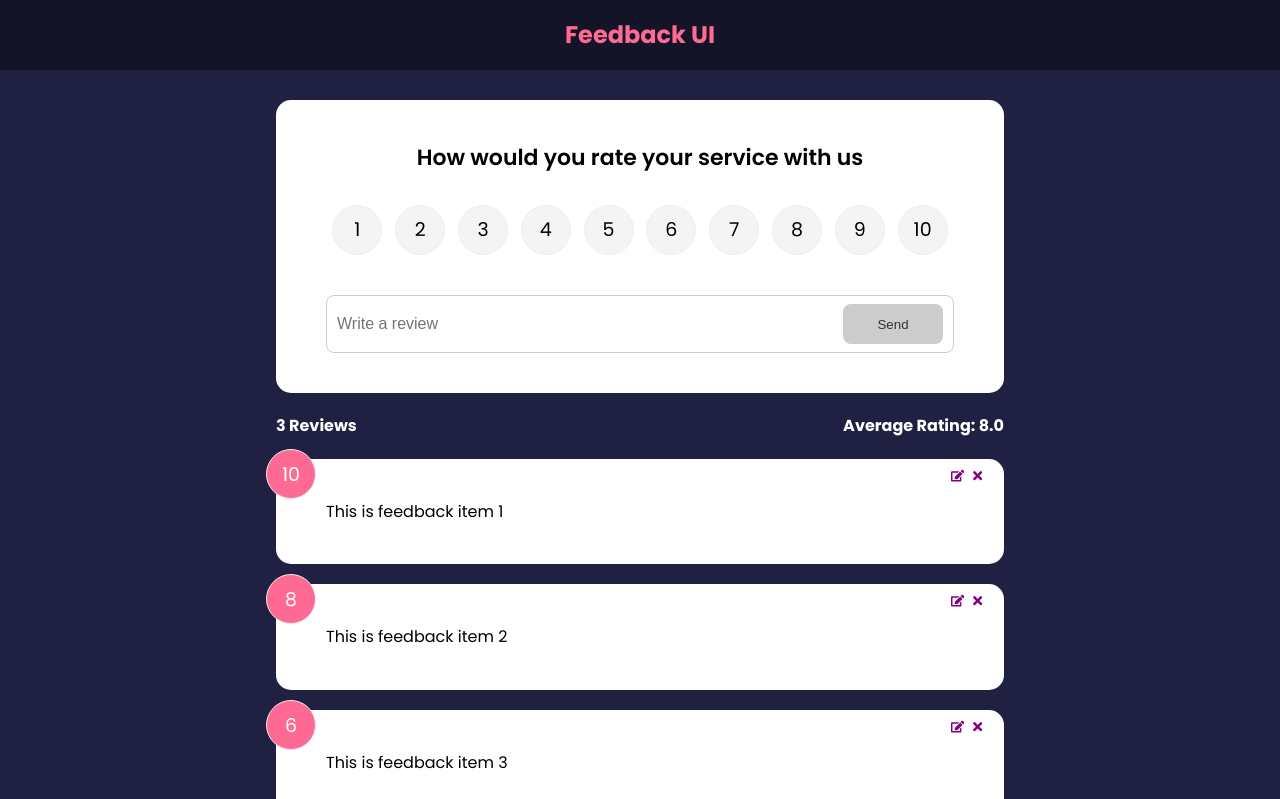
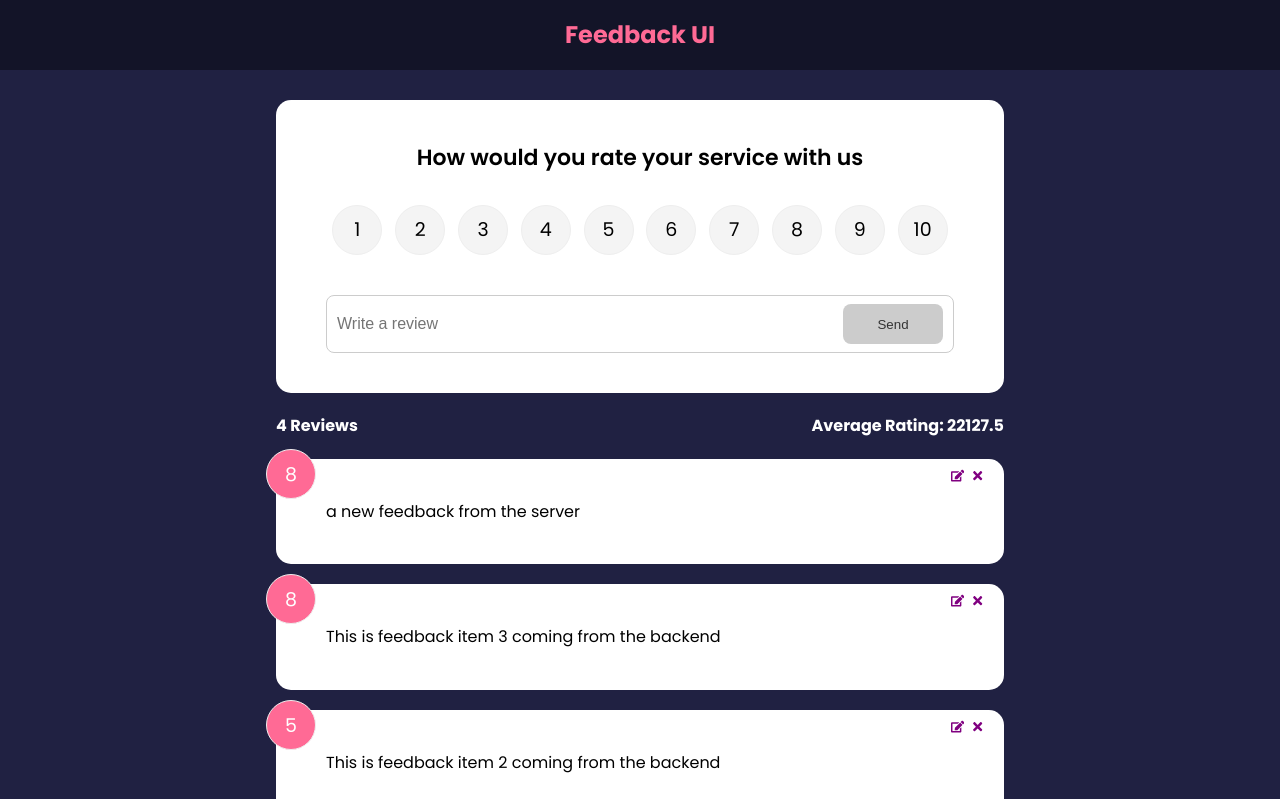
Before and after one commit to Princess-Morris/Feedback-App, a React (Create React App) app: page / in a window 1280 px wide. Shown: the top 799 px of the page. Built offline with nearby package versions, Linux system fonts and the light colour scheme; data requests are answered from the project's data file.

Commit message:
added a spinner component

```diff
--- a/db.json
+++ b/db.json
@@ -5,17 +5,20 @@
       "rating": 10,
       "text": "This is feedback item 1 coming from the backend"
     },
-
     {
       "id": 2,
       "rating": 5,
       "text": "This is feedback item 2 coming from the backend"
     },
-
     {
       "id": 3,
       "rating": 8,
       "text": "This is feedback item 3 coming from the backend"
+    },
+    {
+      "rating": "8",
+      "text": "a new feedback from the server",
+      "id": 5
     }
   ]
 }
--- a/src/components/FeedbackList.jsx
+++ b/src/components/FeedbackList.jsx
@@ -2,26 +2,19 @@
 import {motion, AnimatePresence} from 'framer-motion'
 import FeedbackItem from "./FeedbackItem";
 import FeedbackContext from '../context/FeedbackContext';
+import Spinner from './shared/Spinner';
 
 function FeedbackList() {
-  const {feedback} = useContext(FeedbackContext)
+  const {feedback, isLoading} = useContext(FeedbackContext)
 
-    if(!feedback || feedback.length === 0){
+    if(!isLoading && (!feedback || feedback.length === 0)){
         return <p>No Feedback Yet</p>
     }
 
-  // return (
-  //   <div className="feedback-list">
-  //     {feedback.map((item) => (
-  //       <FeedbackItem key={item.id} item={item}
-  //       handleDelete={handleDelete }
-  //       />
-  //     ))}
-  //   </div>
-  // );
-
-  return (
-    <div className="feedback-list">
+  return isLoading ? (
+  <Spinner />
+  ) : (
+   <div className="feedback-list">
       <AnimatePresence>
       {feedback.map((item) => (
         <motion.div
@@ -36,7 +29,8 @@
       ))}
       </AnimatePresence>
     </div>
-  );
+  )
+
 }
 
 
--- /dev/null
+++ b/src/components/shared/Spinner.jsx
@@ -0,0 +1,11 @@
+import spinner from  '../assets/spinner.gif'
+
+const Spinner = () => {
+  return <img src={spinner} alt='Loading...'
+  style={{
+    width: '100px', margin: 'auto', display: 'block'
+  }}
+  />
+}
+
+export default Spinner;
--- a/src/context/FeedbackContext.js
+++ b/src/context/FeedbackContext.js
@@ -1,31 +1,31 @@
 import {v4 as uuidv4} from 'uuid'
-import { createContext, useState } from "react";
+import { createContext, useState, useEffect } from "react";
 
 const FeedbackContext = createContext()
 
 export const FeedbackProvider = ({children}) => {
-    const [feedback, setFeedback] = useState([
-        {
-            id: 1,
-            text: 'This is feedback item 1',
-            rating: 10
-        },
-        {
-            id: 2,
-            text: "This is feedback item 2",
-            rating: 8
-        },
-        {
-            id: 3,
-            text: "This is feedback item 3",
-            rating: 6
-        }
-    ])
+
+    const [isLoading, setIsLoading] = useState(true)
+    const [feedback, setFeedback] = useState([])
 
     const [feedbackEdit, setFeedbackEdit] = useState({
         item: {},
         edit: false
     })
+
+    useEffect(() => {
+      fetchFeedback()
+    }, [])
+
+    //Fetch feedback
+    const fetchFeedback = async() => {
+      const response = await fetch(`http://localhost:5000/feedback?_sort=id&_order=desc`)
+
+     const data = await response.json()
+
+     setFeedback(data)
+     setIsLoading(false)
+    }
 
     // delete feedback
     const deleteFeedback = (id) => {
@@ -62,6 +62,7 @@
     value={{
        feedback,
        feedbackEdit,
+       isLoading,
        deleteFeedback,
        addFeedback,
        editFeedback,
```
Also changed, not shown: src/components/assets/spinner.gif (added). Lines whose indentation alone changed are shown as unchanged.
